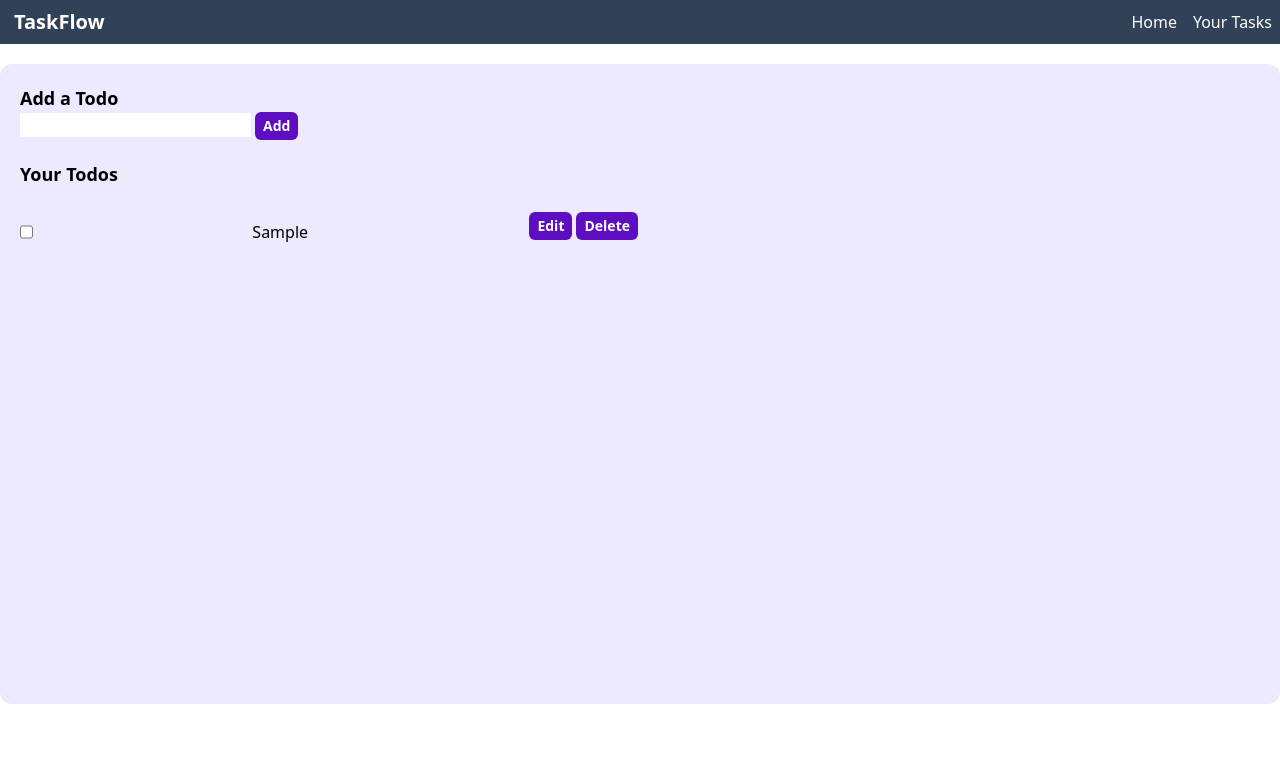
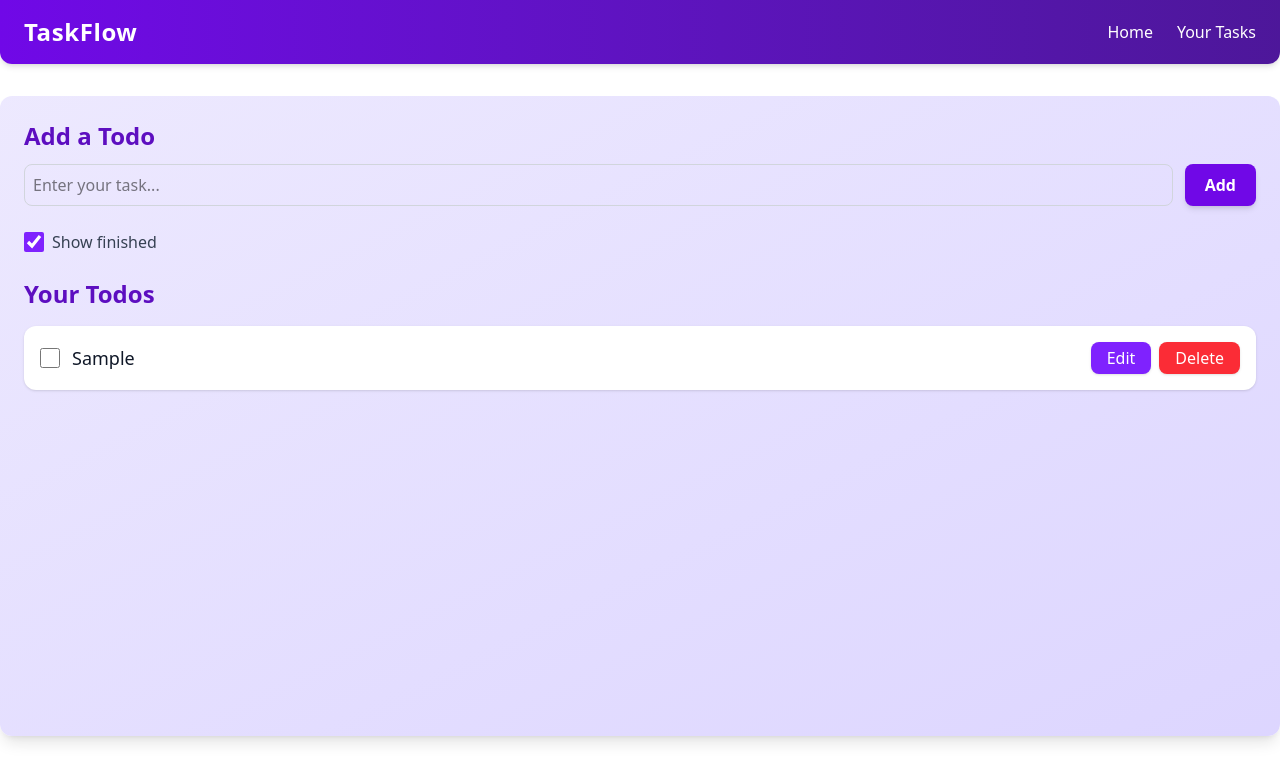
Before and after one commit to muhammadhozaif/Todo-list-website, a React app: page / in a window 1280 px wide. Both pictures are taken after typing "Sample" into the empty fields and a click on the button "Add". Shown: the top 782 px of the page. Built offline with nearby package versions, Linux system fonts and the light colour scheme; the HTML template or start-up script is replaced by a standard one.

Commit message:
refined the styling

```diff
--- a/src/App.jsx
+++ b/src/App.jsx
@@ -1,7 +1,9 @@
 import { useEffect } from "react";
 import { useState } from "react";
 import React from "react";
+
 function App() {
+  const [finished, setFinished] = useState(true);
   let [todo, setTodo] = useState("");
   let [editingIndex, setEditingIndex] = useState(null);
   let [todos, setTodos] = useState(() => {
@@ -17,11 +19,11 @@ function App() {
   useEffect(() => {
     localStorage.setItem("todos", JSON.stringify(todos));
   }, [todos]);
+
   function handleAdd() {
-    if (todo.trim() == "") {
-      return;
-    }
-    if (editingIndex != null) {
+    if (todo.trim() === "") return;
+
+    if (editingIndex !== null) {
       setTodos(
         todos.map((item, i) => (i === editingIndex ? { ...item, todo } : item))
       );
@@ -37,14 +39,12 @@ function App() {
     setTodo(todos[index].todo);
     setEditingIndex(index);
   }
+
   function handleDelete(e) {
     let index = Number(e.target.name);
-    setTodos(
-      todos.filter((todo, i) => {
-        return index !== i;
-      })
-    );
+    setTodos(todos.filter((todo, i) => index !== i));
   }
+
   function handleToggle(e) {
     let index = Number(e.target.name);
     setTodos(
@@ -53,66 +53,94 @@ function App() {
       )
     );
   }
+
   function handleChange(e) {
     setTodo(e.target.value);
-    console.log(todo);
   }
+
   return (
-    <div className="container mx-auto my-5 rounded-xl p-5 bg-violet-100 min-h-[80vh] ">
-      <div className="addTodo">
-        <h2 className="text-lg font-bold">Add a Todo</h2>
+    <div className="container mx-auto my-8 p-6 bg-gradient-to-br from-violet-100 to-violet-200 rounded-xl shadow-lg min-h-[80vh]">
+      <div className="addTodo mb-6">
+        <h2 className="text-2xl font-extrabold mb-3 text-violet-800">
+          Add a Todo
+        </h2>
+        <div className="flex gap-3">
           <input
             type="text"
             onChange={handleChange}
             value={todo}
-          className="bg-white focus:border-violet-500 focus:ring-2 focus:ring-violet-500 outline-none"
+            placeholder="Enter your task..."
+            className="flex-1 p-2 rounded-lg border border-gray-300 focus:ring-2 focus:ring-violet-400 focus:border-violet-500 outline-none transition-all"
           />
           <button
             onClick={handleAdd}
-          className="bg-violet-800 text-sm mx-1 hover:bg-violet-950 p-2 py-1 rounded-md text-white font-bold"
+            className="bg-violet-700 text-white font-bold px-5 py-2 rounded-lg hover:bg-violet-900 transition-colors shadow-md"
           >
             {editingIndex !== null ? "Save" : "Add"}
           </button>
         </div>
+      </div>
 
-      <h2 className="text-lg font-bold my-5">Your Todos</h2>
+      <div className="flex items-center mb-6 gap-2">
+        <input
+          type="checkbox"
+          checked={finished}
+          onChange={() => setFinished(!finished)}
+          className="h-5 w-5 accent-violet-600"
+        />
+        <span className="text-gray-700 font-medium">Show finished</span>
+      </div>
+
+      <h2 className="text-2xl font-extrabold mb-4 text-violet-800">
+        Your Todos
+      </h2>
+      <div className="space-y-4">
         {todos.map((item, index) => {
           return (
-          <div key={index} className="todos">
-            <div className="todo flex justify-between w-1/2">
+            (finished || !item.isCompleted) && (
+              <div
+                key={index}
+                className="todo flex items-center justify-between p-4 bg-white rounded-xl shadow hover:shadow-lg transition-shadow"
+              >
+                <div className="flex items-center gap-3">
                   <input
                     type="checkbox"
                     checked={item.isCompleted}
                     onChange={handleToggle}
                     name={index}
+                    className="h-5 w-5 accent-violet-600"
                   />
-              <div
-                className={`text my-3 cursor-pointer ${
-                  item.isCompleted ? "line-through text-gray-400" : "text-black"
+                  <span
+                    className={`text-lg ${
+                      item.isCompleted
+                        ? "line-through text-gray-400"
+                        : "text-gray-900"
                     }`}
                   >
                     {item.todo}
+                  </span>
                 </div>
-              <div className="buttons my-1 flex h-full">
+                <div className="flex gap-2">
                   <button
                     onClick={handleEdit}
                     name={index}
-                  className="bg-violet-800 text-sm mx-0.5 hover:bg-violet-950 p-2 py-1 rounded-md text-white font-bold"
+                    className="bg-violet-600 text-white px-4 py-1 rounded-lg hover:bg-violet-800 transition-colors shadow-sm"
                   >
                     Edit
                   </button>
                   <button
                     onClick={handleDelete}
                     name={index}
-                  className="bg-violet-800 text-sm mx-0.5 hover:bg-violet-950 p-2 py-1 rounded-md text-white font-bold"
+                    className="bg-red-500 text-white px-4 py-1 rounded-lg hover:bg-red-700 transition-colors shadow-sm"
                   >
                     Delete
                   </button>
                 </div>
               </div>
-          </div>
+            )
           );
         })}
+      </div>
     </div>
   );
 }
--- a/src/components/Navbar.jsx
+++ b/src/components/Navbar.jsx
@@ -2,19 +2,30 @@ import React from "react";
 
 export default function Navbar() {
   return (
-    <nav className="flex justify-between bg-slate-700 text-white py-2">
+    <nav className="flex justify-between items-center bg-gradient-to-r from-violet-700 to-violet-900 text-white py-4 px-6 shadow-md rounded-b-xl">
+      {/* Logo / Brand */}
       <div>
-        <span className="font-bold text-xl mx-3.5">TaskFlow</span>
+        <span className="font-extrabold text-2xl tracking-wide">TaskFlow</span>
       </div>
-      <ul className="flex items-center">
-        <li className="mx-2">
-          <a href="#" className="hover:font-bold transition-all duration-300">
+
+      {/* Navigation Links */}
+      <ul className="flex items-center gap-6">
+        <li>
+          <a
+            href="#"
+            className="relative hover:text-violet-300 transition-colors duration-300 font-medium"
+          >
             Home
+            <span className="absolute left-0 -bottom-1 w-0 h-0.5 bg-violet-300 transition-all duration-300 group-hover:w-full"></span>
           </a>
         </li>
-        <li className="mx-2">
-          <a href="#" className="hover:font-bold transition-all duration-300">
+        <li>
+          <a
+            href="#"
+            className="relative hover:text-violet-300 transition-colors duration-300 font-medium"
+          >
             Your Tasks
+            <span className="absolute left-0 -bottom-1 w-0 h-0.5 bg-violet-300 transition-all duration-300 group-hover:w-full"></span>
           </a>
         </li>
       </ul>
```
Lines whose indentation alone changed are shown as unchanged.
